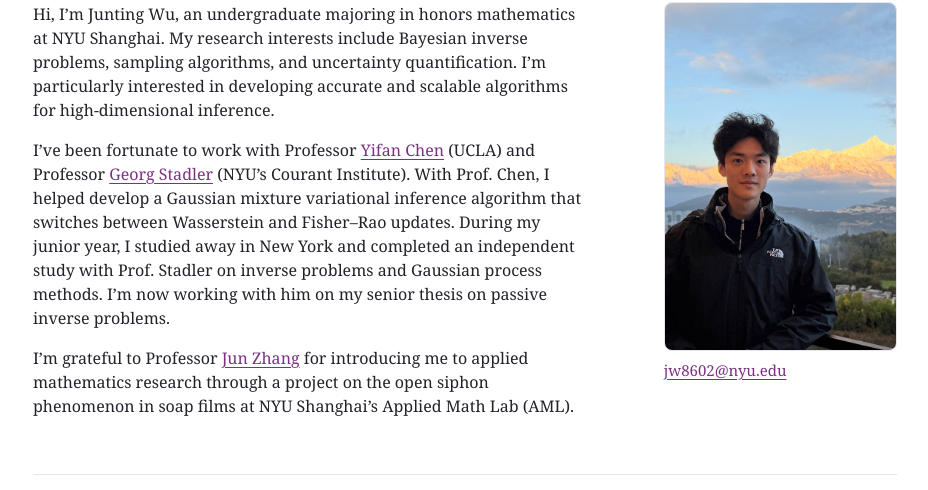
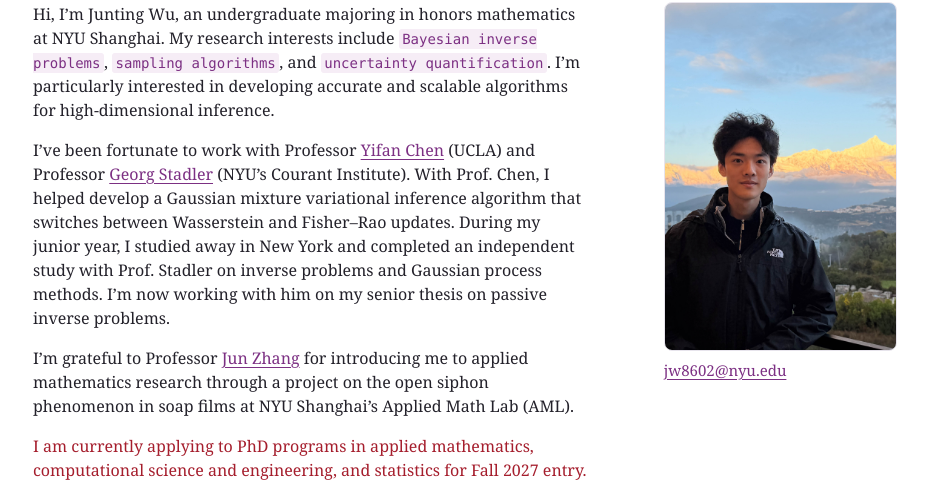
Before and after one commit to Jonathanjtt/jonathanjtt.github.io, a plain HTML site: page index.html in a window 1280 px wide. Shown: the part 171-661 px from the top of the page, without its empty margins (175-1103 px from the left). Drawn offline with Linux system fonts and the light colour scheme.

Commit message:
Highlight research interests and PhD application plans

```diff
--- a/assets/styles.css
+++ b/assets/styles.css
@@ -139,6 +139,18 @@ h2 {
 
 .intro-heading { grid-column: 1 / -1; }
 .name-chinese { display: inline-block; }
+
+.bio code {
+  padding: 0.125em 0.25em;
+  border-radius: 0.1875rem;
+  background: light-dark(#f6edf6, #322638);
+  color: var(--accent);
+  font-family: ui-monospace, SFMono-Regular, Consolas, monospace;
+  font-size: 0.875em;
+}
+
+.application-note { color: light-dark(#a51e2d, #ff9aa3); }
+
 .profile { margin: 0; }
 
 .profile-photo {
--- a/index.html
+++ b/index.html
@@ -6,7 +6,7 @@
   <meta name="color-scheme" content="light dark">
   <meta name="description" content="Academic homepage of Junting Wu.">
   <title>Junting Wu · Academic Homepage</title>
-  <link rel="stylesheet" href="assets/styles.css?v=b16042e9">
+  <link rel="stylesheet" href="assets/styles.css?v=9d8bc1c2">
   <script src="assets/theme.js"></script>
 </head>
 <body>
@@ -32,7 +32,8 @@
       <div class="bio">
         <p>
           Hi, I’m Junting Wu, an undergraduate majoring in honors mathematics at NYU Shanghai.
-          My research interests include Bayesian inverse problems, sampling algorithms, and uncertainty quantification.
+          My research interests include <code>Bayesian inverse problems</code>, <code>sampling algorithms</code>,
+          and <code>uncertainty quantification</code>.
           I’m particularly interested in developing accurate and scalable algorithms for high-dimensional inference.
         </p>
         <p>
@@ -47,6 +48,10 @@
           I’m grateful to Professor <a href="https://physics.nyu.edu/jz11/">Jun Zhang</a> for introducing me to
           applied mathematics research through a project on the open siphon phenomenon in soap films at NYU Shanghai’s
           Applied Math Lab (AML).
+        </p>
+        <p class="application-note">
+          I am currently applying to PhD programs in applied mathematics, computational science and engineering,
+          and statistics for Fall 2027 entry.
         </p>
       </div>
 
```
Also changed, not shown: publications/index.html (+1 -1 lines).
